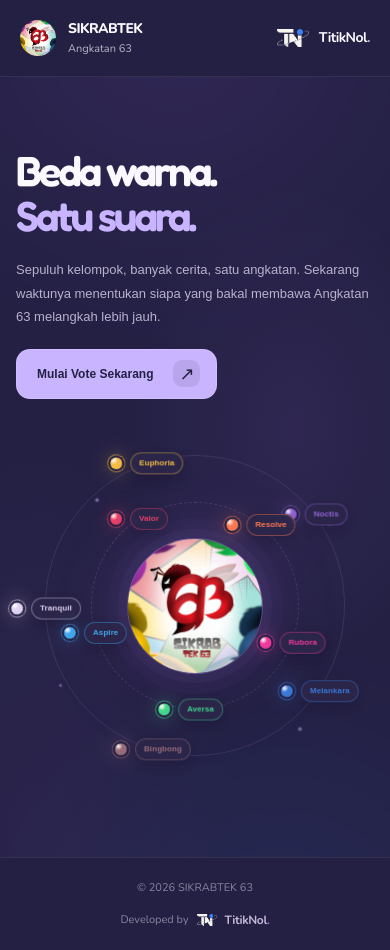
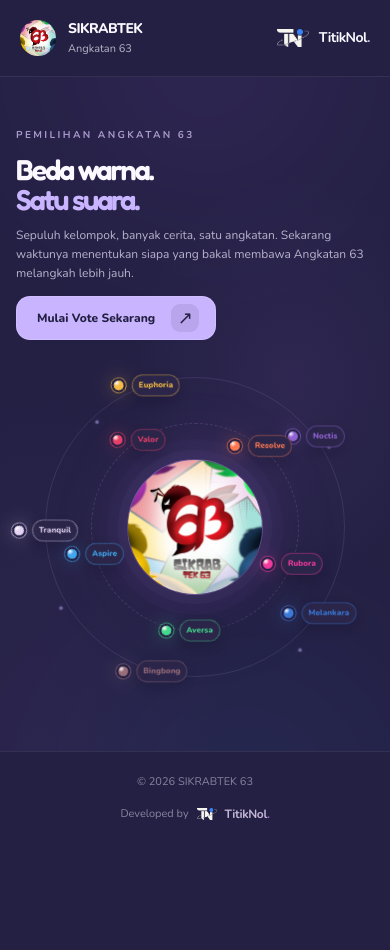
Before and after one commit to ikhfri/pemketang-sikrab, a Vue app in the folder frontend/: page / in a window 390 px wide. After the commit the page ends 844 px from the top, so only its background shows below. Built offline with nearby package versions, Linux system fonts and the light colour scheme.

Commit message:
update hero

```diff
--- a/frontend/src/pages/HomePage.vue
+++ b/frontend/src/pages/HomePage.vue
@@ -47,47 +47,48 @@
 </script>
 
 <template>
-  <main
-    class="relative isolate flex min-h-[calc(100svh-64px)] items-center justify-center overflow-hidden bg-[#242044] px-4 py-8 font-['DM_Sans',sans-serif] text-[#fbf9ff] bg-[radial-gradient(ellipse_at_75%_45%,rgb(99_73_145/17%)_0%,transparent_39%),radial-gradient(ellipse_at_10%_100%,rgb(91_68_132/13%)_0%,transparent_38%)] md:min-h-[calc(100svh-80px)] md:px-12 md:py-11 lg:px-24"
-  >
-    <!-- Ambient Background Glows -->
+<main
+  class="landing-page relative isolate flex min-h-0 flex-1 w-full items-center justify-center overflow-hidden bg-[#242044] text-[#fbf9ff]"
+>    <!-- Background -->
     <div
-      class="pointer-events-none absolute -top-60 right-[10%] -z-10 aspect-square w-90 rounded-full bg-[#9564d9] opacity-12 blur-[100px]"
-    ></div>
+      class="pointer-events-none absolute inset-0 -z-10 bg-[radial-gradient(ellipse_at_75%_45%,rgb(99_73_145/17%)_0%,transparent_39%),radial-gradient(ellipse_at_10%_100%,rgb(91_68_132/13%)_0%,transparent_38%)]"
+    />
 
     <div
-      class="pointer-events-none absolute -bottom-72 left-[25%] -z-10 aspect-square w-90 rounded-full bg-[#3979d7] opacity-12 blur-[100px]"
-    ></div>
+      class="pointer-events-none absolute -top-40 right-[10%] -z-10 aspect-square w-72 rounded-full bg-[#9564d9] opacity-10 blur-[90px] sm:w-90"
+    />
 
-    <section
-      class="mx-auto grid w-full max-w-130 grid-cols-1 items-center gap-7 md:max-w-310 md:grid-cols-[minmax(0,0.95fr)_minmax(340px,1.05fr)] md:gap-8 lg:grid-cols-[minmax(0,0.92fr)_minmax(420px,1.08fr)] lg:gap-20"
-    >
-      <!-- LEFT: INTRODUCTION -->
-      <div class="flex min-w-0 flex-col items-start py-0 md:py-3">
+    <div
+      class="pointer-events-none absolute -bottom-48 left-[25%] -z-10 aspect-square w-72 rounded-full bg-[#3979d7] opacity-10 blur-[90px] sm:w-90"
+    />
+
+    <section class="landing-layout mx-auto grid h-full min-h-0 w-full max-w-310 grid-cols-1 items-center px-4 sm:px-6 md:grid-cols-[minmax(0,0.95fr)_minmax(0,1.05fr)] md:gap-5 md:px-8 lg:gap-12 lg:px-12">
+      <!-- Introduction -->
+      <div class="landing-intro flex min-w-0 flex-col items-start justify-center">
         <div class="w-full max-w-127.5">
-          <h1
-            class="m-0 text-[42px] font-extrabold leading-[1.06] tracking-[-0.075em] text-[#fbf9ff] sm:text-5xl md:text-6xl lg:text-[74px]"
-          >
+          <p class="mb-3 text-[10px] font-bold uppercase tracking-[0.24em] text-[#a99acb] sm:text-xs">
+            Pemilihan Angkatan 63
+          </p>
+
+          <h1 class="m-0 text-[clamp(2rem,5.5vw,4.625rem)] font-extrabold leading-[1.04] tracking-[-0.075em] text-[#fbf9ff]">
             Beda warna.
             <br />
             <span class="text-[#c9b5ff]">Satu suara.</span>
           </h1>
 
-          <p
-            class="my-5 max-w-107.5 text-[13px] font-normal leading-[1.8] text-[#b8b2cc] md:my-7 md:text-[14px] md:leading-[1.95]"
-          >
+          <p class="landing-description max-w-107.5 text-[13px] font-normal leading-[1.8] text-[#b8b2cc] sm:text-sm">
             Sepuluh kelompok, banyak cerita, satu angkatan. Sekarang waktunya
             menentukan siapa yang bakal membawa Angkatan 63 melangkah lebih jauh.
           </p>
 
           <RouterLink
             to="/login"
-            class="group inline-flex min-h-12.5 items-center justify-center gap-5 rounded-[14px] border border-white/12 bg-[#c9b5ff] pl-5 pr-4 text-xs font-extrabold text-[#242044] no-underline transition-all duration-200 hover:-translate-y-1 hover:bg-[#d9caff] hover:shadow-[0_12px_35px_rgb(201_181_255/20%)] focus-visible:outline-3 focus-visible:outline-offset-4 focus-visible:outline-white md:min-h-13.5 md:gap-7 md:pl-6 md:pr-5 md:text-[13px]"
+            class="group inline-flex min-h-11 items-center justify-center gap-4 rounded-[14px] border border-white/12 bg-[#c9b5ff] pl-5 pr-4 text-xs font-extrabold text-[#242044] no-underline transition-all duration-200 hover:-translate-y-0.5 hover:bg-[#d9caff] hover:shadow-[0_12px_35px_rgb(201_181_255/20%)] focus-visible:outline-2 focus-visible:outline-offset-4 focus-visible:outline-white sm:min-h-12 sm:gap-5 md:min-h-13 md:pl-6 md:pr-5 md:text-[13px]"
           >
             <span>Mulai Vote Sekarang</span>
 
             <span
-              class="grid h-6.75 w-6.75 place-items-center rounded-[9px] bg-[#242044]/10 text-lg transition-transform duration-200 group-hover:translate-x-0.5 group-hover:-translate-y-0.5"
+              class="grid h-7 w-7 place-items-center rounded-[9px] bg-[#242044]/10 text-lg transition-transform duration-200 group-hover:translate-x-0.5 group-hover:-translate-y-0.5"
               aria-hidden="true"
             >
               ↗
@@ -96,42 +97,27 @@
         </div>
       </div>
 
-      <!-- RIGHT: ANIMATED GROUP ORBIT -->
+      <!-- Animated group orbit -->
       <div
-        class="relative mx-auto flex w-full min-w-0 max-w-105 flex-col items-center justify-center md:max-w-none"
+        class="landing-orbit relative mx-auto flex h-full min-h-0 w-full min-w-0 items-center justify-center"
         role="img"
         aria-label="Sepuluh kelompok Angkatan 63 mengorbit logo angkatan"
       >
-        <div
-          class="relative isolate aspect-square w-full max-w-97.5 md:max-w-142.5"
-        >
-          <!-- Decorative Rings -->
-          <div
-            class="pointer-events-none absolute inset-[8%] rounded-full border border-[#c9b5ff]/12"
-          ></div>
+        <div class="orbit-canvas relative isolate aspect-square w-full">
+          <!-- Decorative rings -->
+          <div class="pointer-events-none absolute inset-[8%] rounded-full border border-[#c9b5ff]/12" />
+          <div class="pointer-events-none absolute inset-[21%] rounded-full border border-dashed border-[#c9b5ff]/18" />
 
-          <div
-            class="pointer-events-none absolute inset-[21%] rounded-full border border-dashed border-[#c9b5ff]/18"
-          ></div>
+          <!-- Twinkling sparks -->
+          <span class="spark pointer-events-none absolute left-[22%] top-[20%] z-10 h-1 w-1 rounded-full bg-[#c9b5ff] shadow-[0_0_13px_rgb(201_181_255/65%)]" />
 
-          <!-- Twinkling Sparks -->
-          <span
-            class="spark pointer-events-none absolute left-[22%] top-[20%] z-10 h-1 w-1 rounded-full bg-[#c9b5ff] shadow-[0_0_13px_rgb(201_181_255/65%)]"
-          ></span>
+          <span class="spark pointer-events-none absolute left-[12%] top-[72%] z-10 h-1 w-1 rounded-full bg-[#c9b5ff] shadow-[0_0_13px_rgb(201_181_255/65%)] [animation-delay:0.8s]" />
 
-          <span
-            class="spark pointer-events-none absolute left-[12%] top-[72%] z-10 h-0.75 w-0.75 rounded-full bg-[#c9b5ff] shadow-[0_0_13px_rgb(201_181_255/65%)] [animation-delay:0.8s]"
-          ></span>
+          <span class="spark pointer-events-none absolute right-[12%] top-[27%] z-10 h-1 w-1 rounded-full bg-[#c9b5ff] shadow-[0_0_13px_rgb(201_181_255/65%)] [animation-delay:1.3s]" />
 
-          <span
-            class="spark pointer-events-none absolute right-[12%] top-[27%] z-10 h-0.75 w-0.75 rounded-full bg-[#c9b5ff] shadow-[0_0_13px_rgb(201_181_255/65%)] [animation-delay:1.3s]"
-          ></span>
+          <span class="spark pointer-events-none absolute bottom-[15%] right-[20%] z-10 h-1 w-1 rounded-full bg-[#c9b5ff] shadow-[0_0_13px_rgb(201_181_255/65%)] [animation-delay:0.5s]" />
 
-          <span
-            class="spark pointer-events-none absolute bottom-[15%] right-[20%] z-10 h-1 w-1 rounded-full bg-[#c9b5ff] shadow-[0_0_13px_rgb(201_181_255/65%)] [animation-delay:0.5s]"
-          ></span>
-
-          <!-- Orbiting Group Balls -->
+          <!-- Orbiting groups -->
           <div
             v-for="(group, index) in groups"
             :key="group.name"
@@ -152,18 +138,10 @@
                   class="orbit-counter"
                   :class="{ reverse: index % 2 === 1 }"
                 >
-                  <div
-                    class="orbit-upright pointer-events-auto flex w-max items-center gap-1.5 transition-transform duration-300 hover:scale-110 md:gap-2"
-                  >
-                    <!-- Bola Kelompok -->
-                    <span
-                      class="orbit-ball relative aspect-square w-4 flex-none rounded-full border-2 border-[#242044] sm:w-4.5 md:w-6 md:border-[3px]"
-                    ></span>
+                  <div class="orbit-upright pointer-events-auto flex w-max items-center gap-1.5 transition-transform duration-300 hover:scale-110 sm:gap-2">
+                    <span class="orbit-ball relative aspect-square w-3.5 flex-none rounded-full border-2 border-[#242044] sm:w-4 md:w-5 md:border-[3px]" />
 
-                    <!-- Label Nama Kelompok -->
-                    <span
-                      class="orbit-label max-w-19.5 truncate rounded-full px-2 py-1 text-[8px] font-extrabold tracking-[0.01em] shadow-[0_5px_18px_rgb(10_7_29/25%)] backdrop-blur-xs sm:max-w-23 sm:text-[9px] md:max-w-29 md:px-2.5 md:py-1.5 md:text-[11px]"
-                    >
+                    <span class="orbit-label max-w-17 truncate rounded-full px-1.5 py-1 text-[8px] font-extrabold tracking-[0.01em] shadow-[0_5px_18px_rgb(10_7_29/25%)] sm:max-w-23 sm:px-2 sm:text-[9px] md:max-w-27 md:py-1.5 md:text-[10px]">
                       {{ group.name }}
                     </span>
                   </div>
@@ -172,13 +150,9 @@
             </div>
           </div>
 
-          <!-- Center Emblem -->
-          <div
-            class="absolute left-1/2 top-1/2 z-20 grid aspect-square w-[38%] -translate-x-1/2 -translate-y-1/2 place-items-center rounded-full border border-[#c9b5ff]/25 bg-[radial-gradient(circle_at_35%_25%,rgb(117_92_170/55%),transparent_57%),linear-gradient(145deg,#39315d_0%,#282244_75%)] shadow-[0_0_0_9px_rgb(201_181_255/3%),0_0_0_20px_rgb(201_181_255/2%),0_18px_70px_rgb(8_5_24/40%),inset_0_1px_0_rgb(255_255_255/10%)] md:w-[37%]"
-          >
-            <div
-              class="absolute inset-[-12%] -z-10 rounded-full bg-[#9564d9]/20 blur-[26px]"
-            ></div>
+          <!-- Center emblem -->
+          <div class="absolute left-1/2 top-1/2 z-20 grid aspect-square w-[38%] -translate-x-1/2 -translate-y-1/2 place-items-center rounded-full border border-[#c9b5ff]/25 bg-[radial-gradient(circle_at_35%_25%,rgb(117_92_170/55%),transparent_57%),linear-gradient(145deg,#39315d_0%,#282244_75%)] shadow-[0_0_0_9px_rgb(201_181_255/3%),0_0_0_20px_rgb(201_181_255/2%),0_18px_70px_rgb(8_5_24/40%),inset_0_1px_0_rgb(255_255_255/10%)] md:w-[37%]">
+            <div class="absolute inset-[-12%] -z-10 rounded-full bg-[#9564d9]/20 blur-[26px]" />
 
             <img
               src="/images/logo.jpg"
@@ -194,18 +168,64 @@
 
 <style>
 html,
+body,
+#app {
+  width: 100%;
+  min-width: 0;
+  height: 100%;
+  margin: 0;
+}
+
 body {
-  margin: 0;
-  min-height: 100%;
   background-color: #242044;
 }
 
-/* Posisi sudut awal bola pada cincin orbit */
+* {
+  box-sizing: border-box;
+}
+
+/*
+ * Halaman mengisi ruang yang diberikan layout utama.
+ * Header dan footer dikelola oleh layout, bukan halaman ini.
+ */
+.landing-page {
+  min-height: 0;
+  height: 100%;
+  isolation: isolate;
+}
+
+.landing-layout {
+  grid-template-rows: auto minmax(0, 1fr);
+}
+
+.landing-intro {
+  min-height: 0;
+  padding-top: clamp(0.5rem, 2vh, 1.5rem);
+  padding-bottom: clamp(0.5rem, 2vh, 1.5rem);
+}
+
+.landing-description {
+  margin-top: clamp(0.65rem, 2vh, 1.5rem);
+  margin-bottom: clamp(0.8rem, 2.5vh, 1.75rem);
+}
+
+.landing-orbit {
+  min-height: 0;
+  overflow: visible;
+}
+
+.orbit-canvas {
+  max-height: 100%;
+  max-width: min(100%, 570px);
+  flex-shrink: 0;
+}
+
+/* Initial orbit positions */
 .orbit-wrapper {
   transform: rotate(var(--angle));
 }
 
-/* Putaran orbit */
+/* Orbit animation */
 .orbit-spinner {
   animation: spin var(--duration) linear infinite;
   will-change: transform;
@@ -215,12 +235,11 @@
   animation-direction: reverse;
 }
 
-/* Posisi item di tepi atas lingkaran */
 .orbit-pos {
   transform: translate(-50%, -50%);
 }
 
-/* Menjaga label tetap menghadap ke atas */
+/* Keep labels upright while orbiting */
 .orbit-counter {
   animation: spin var(--duration) linear infinite reverse;
   will-change: transform;
@@ -230,12 +249,11 @@
   animation-direction: normal;
 }
 
-/* Kompensasi sudut awal */
 .orbit-upright {
   transform: rotate(calc(-1 * var(--angle)));
 }
 
-/* Warna bola mengikuti warna kelompok */
+/* Group ball colors */
 .orbit-ball {
   background: radial-gradient(
     circle at 30% 25%,
@@ -250,16 +268,14 @@
     0 0 18px color-mix(in srgb, var(--group-color) 35%, transparent);
 }
 
-/* Kapsul nama kelompok */
 .orbit-label {
   border: 1px solid
     color-mix(in srgb, var(--group-color) 40%, transparent);
-
   background-color: rgb(43 37 73 / 92%);
   color: var(--group-color);
 }
 
-/* Efek bintang */
+/* Twinkling sparks */
 .spark {
   animation: twinkle 3s ease-in-out infinite alternate;
 }
@@ -286,12 +302,135 @@
   }
 }
 
-/* Hormati preferensi pengguna yang mengurangi animasi */
+/*
+ * Desktop: two columns, one viewport.
+ * Orbit is constrained by the available height.
+ */
+@media (min-width: 768px) {
+  .landing-layout {
+    grid-template-rows: minmax(0, 1fr);
+  }
+
+  .landing-intro {
+    padding-top: 1rem;
+    padding-bottom: 1rem;
+  }
+
+  .orbit-canvas {
+    width: min(100%, 68svh, 570px);
+  }
+}
+
+/* Short desktop screens */
+@media (min-width: 768px) and (max-height: 760px) {
+  .landing-intro h1 {
+    font-size: clamp(2rem, 7.5vh, 3.8rem);
+  }
+
+  .landing-description {
+    font-size: 12px;
+    line-height: 1.65;
+    margin-top: 0.8rem;
+    margin-bottom: 1rem;
+  }
+
+  .orbit-canvas {
+    width: min(100%, 72svh, 470px);
+  }
+}
+
+/* Mobile: intro above orbit, both constrained to the available space */
+@media (max-width: 767px) {
+  .landing-page {
+    overflow: hidden;
+  }
+
+  .landing-layout {
+    grid-template-rows: auto minmax(0, 1fr);
+    gap: 0;
+    padding-top: 0.5rem;
+    padding-bottom: 0.5rem;
+  }
+
+  .landing-intro {
+    padding-top: 0.4rem;
+    padding-bottom: 0.5rem;
+  }
+
+  .landing-intro > div {
+    max-width: 100%;
+  }
+
+  .landing-intro h1 {
+    font-size: clamp(1.8rem, 7vw, 2.65rem);
+  }
+
+  .landing-description {
+    max-width: 34rem;
+    margin-top: 0.65rem;
+    margin-bottom: 0.8rem;
+    font-size: 12px;
+    line-height: 1.6;
+  }
+
+  .landing-orbit {
+    width: 100%;
+    height: 100%;
+  }
+
+  .orbit-canvas {
+    width: min(100%, 43svh, 390px);
+  }
+}
+
+/* Extra-short phones */
+@media (max-width: 767px) and (max-height: 700px) {
+  .landing-layout {
+    padding-top: 0.25rem;
+    padding-bottom: 0.25rem;
+  }
+
+  .landing-intro {
+    padding-top: 0;
+    padding-bottom: 0.25rem;
+  }
+
+  .landing-intro > div > p:first-child {
+    margin-bottom: 0.3rem;
+    font-size: 9px;
+  }
+
+  .landing-intro h1 {
+    font-size: clamp(1.65rem, 6vh, 2.3rem);
+  }
+
+  .landing-description {
+    margin-top: 0.4rem;
+    margin-bottom: 0.5rem;
+    font-size: 11px;
+    line-height: 1.45;
+  }
+
+  .landing-intro a {
+    min-height: 2.5rem;
+  }
+
+  .orbit-canvas {
+    width: min(100%, 39svh, 300px);
+  }
+}
+
+/* Respect reduced-motion preferences */
 @media (prefers-reduced-motion: reduce) {
   .orbit-spinner,
   .orbit-counter,
   .spark {
     animation-play-state: paused;
   }
+
+  .orbit-upright,
+  .landing-page a {
+    transition: none;
+  }
 }
 </style>
```
